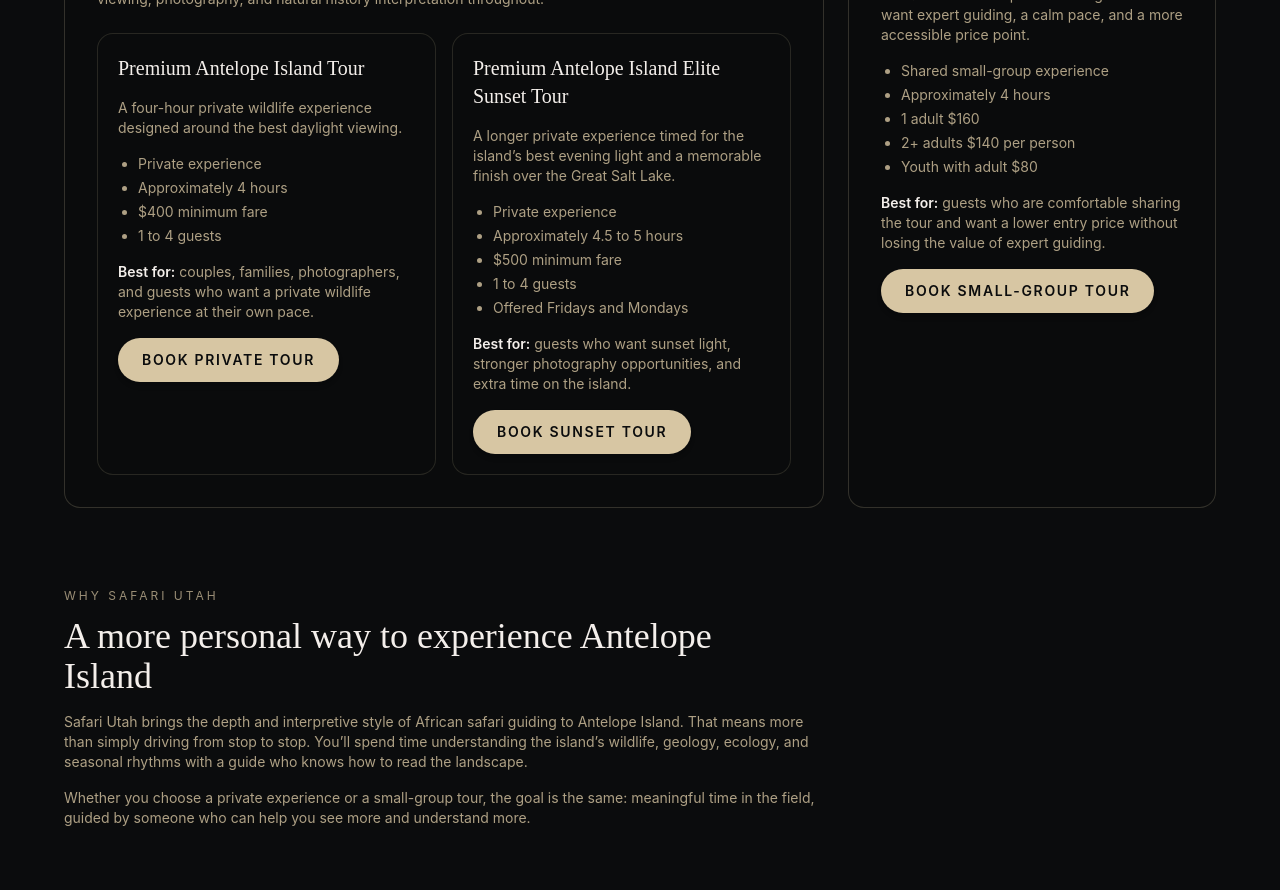
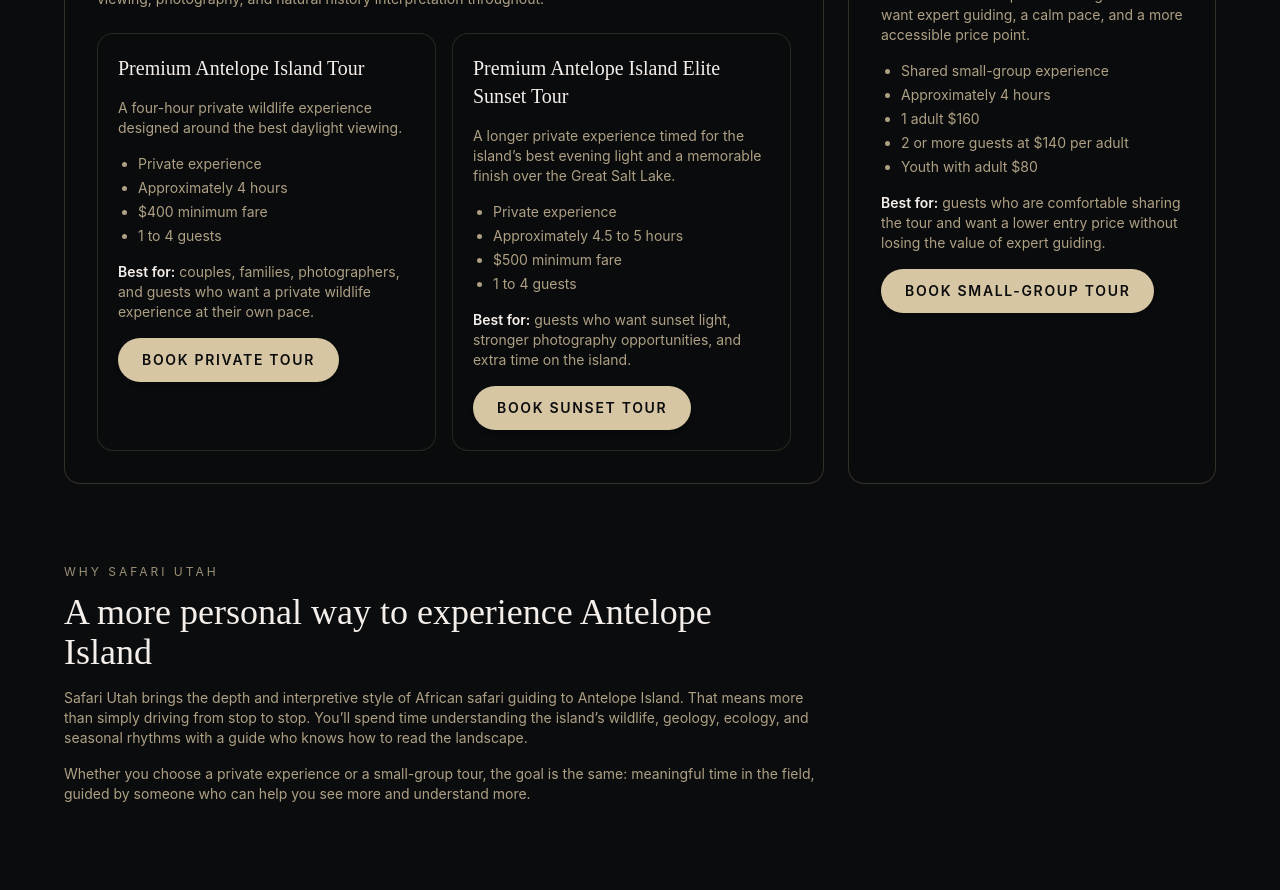
Before and after one commit to Clayton-Andersen/Safari-Utah-Flagship, a Next.js app: page /tours/antelope-island in a window 1280 px wide. Shown: the part 1060-1950 px from the top of the page. Built offline with nearby package versions, Linux system fonts and the light colour scheme.

Commit message:
update sunset times verbiage

```diff
--- a/app/book/private/page.tsx
+++ b/app/book/private/page.tsx
@@ -86,7 +86,6 @@
                             <li>Private experience for your group only</li>
                             <li>Approximately 4.5 to 5 hours</li>
                             <li>$500 minimum fare; 1 to 4 guests</li>
-                            <li>Offered Fridays and Mondays</li>
                         </ul>
 
                         <BokunButton
--- a/app/tours/antelope-island/page.tsx
+++ b/app/tours/antelope-island/page.tsx
@@ -130,7 +130,6 @@
                     <li>Approximately 4.5 to 5 hours</li>
                     <li>$500 minimum fare</li>
                     <li>1 to 4 guests</li>
-                    <li>Offered Fridays and Mondays</li>
                   </ul>
                   <p className="text-sm text-sand/80">
                     <span className="font-semibold text-bone">Best for:</span>{" "}
@@ -163,7 +162,7 @@
                 <li>Shared small-group experience</li>
                 <li>Approximately 4 hours</li>
                 <li>1 adult $160</li>
-                <li>2+ adults $140 per person</li>
+                <li>2 or more guests at $140 per adult</li>
                 <li>Youth with adult $80</li>
               </ul>
 
```
